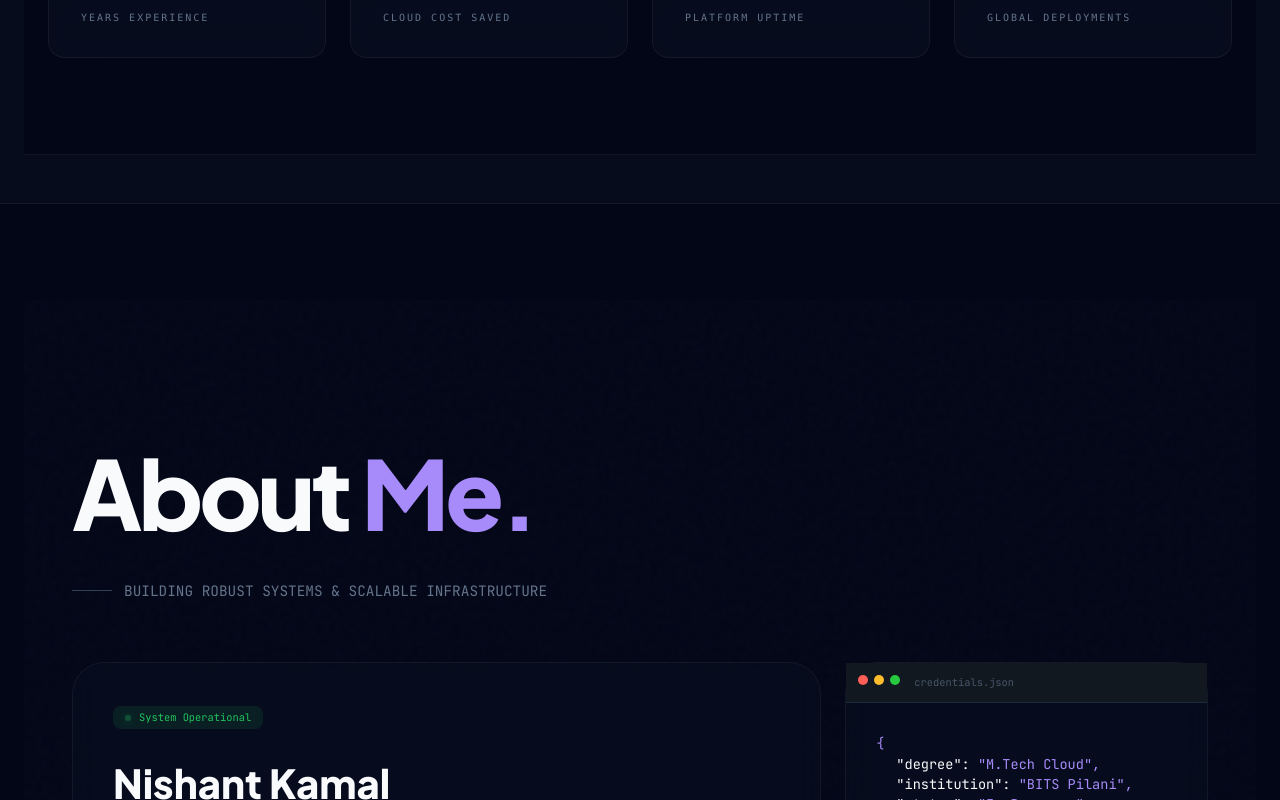
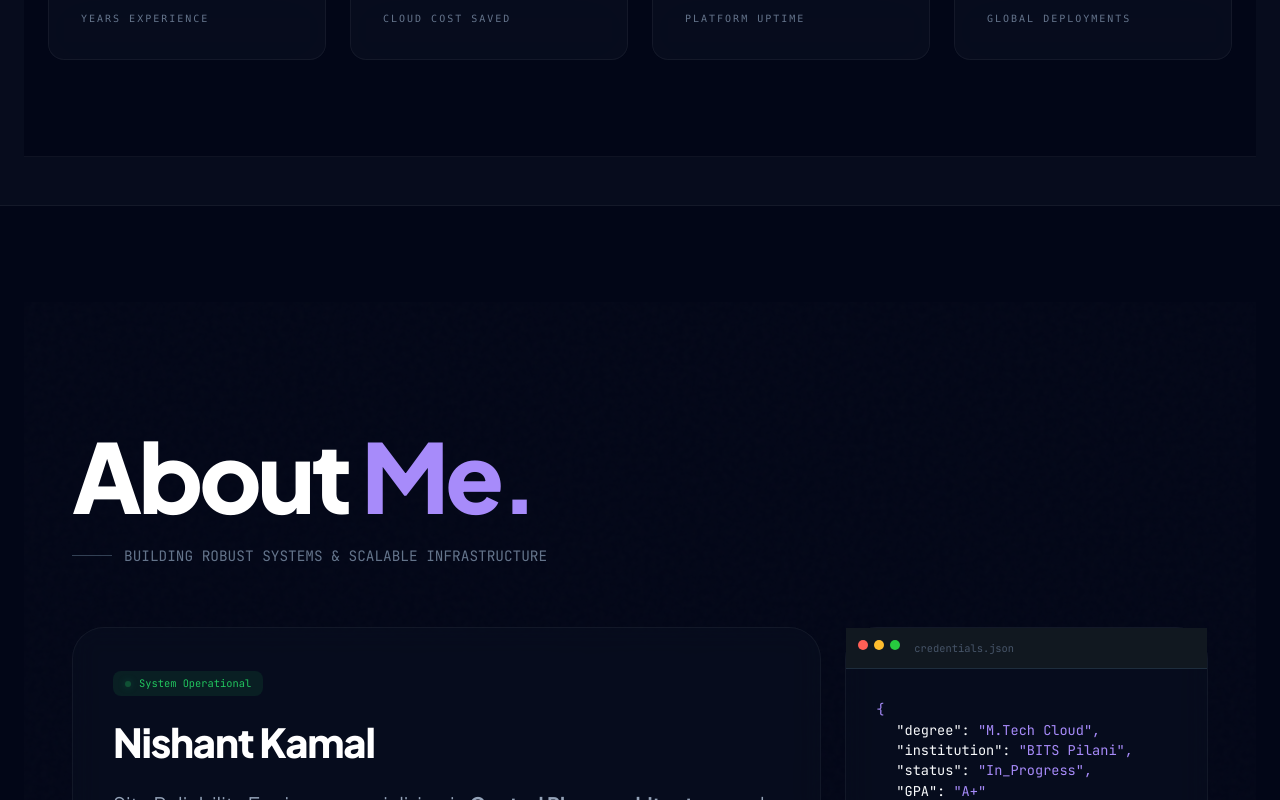
Before and after one commit to nishant-kamal/nishant-portfolio, a Next.js app: page / in a window 1280 px wide. Shown: the part 1490-2290 px from the top of the page. Built offline with nearby package versions, Linux system fonts and the light colour scheme.

Commit message:
Update globals.css

```diff
--- a/app/globals.css
+++ b/app/globals.css
@@ -2,14 +2,24 @@
 @tailwind components;
 @tailwind utilities;
 
-/* FIX: Removed @import for Google Fonts.
-   Next.js layout.js handles this via --font-sans and --font-mono.
+/*
+  NOTE: Google Fonts are intentionally NOT imported here via @import.
+  They are loaded via next/font (Inter + JetBrains Mono) in layout.js,
+  which is the correct Next.js way — avoids duplicate requests and
+  enables font-display: swap automatically.
+
+  All other per-component @import url(...) calls in Hero.js, Skills.js,
+  Projects.js, Education.js, Contact.js, About.js, Navbar.js should
+  be REMOVED. This file is the single source of truth for fonts.
 */
 
+/* ─────────────────────────────────────────────────────────────────────────
+   DESIGN TOKENS (SRE Midnight Theme)
+   ───────────────────────────────────────────────────────────────────────── */
 :root {
   /* Backgrounds */
-  --bg: #020617;
-  --bg-surface: #0f172a;
+  --bg: #020617;                        /* Slate 950 */
+  --bg-surface: #0f172a;                /* Slate 900 */
   --bg-card: rgba(30, 41, 59, 0.4);
   --bg-card-hi: rgba(30, 41, 59, 0.7);
 
@@ -18,51 +28,111 @@
   --border-hi: rgba(255, 255, 255, 0.12);
   --border-lit: rgba(56, 189, 248, 0.3);
 
-  /* Text Colors (Standardized for WCAG AA Contrast) */
-  --text: #f1f5f9;
-  --text-muted: #94a3b8;
-  --text-dim: #64748b;    /* Improved contrast from #475569 */
+  /* Text */
+  --text: #f1f5f9;                      /* Slate 100 */
+  --text-muted: #94a3b8;                /* Slate 400 */
+  --text-dim: #475569;                  /* Slate 600 */
 
   /* Accents */
   --cyan: #38bdf8;
   --cyan-glow: rgba(56, 189, 248, 0.25);
   --purple: #a78bfa;
   --purple-glow: rgba(167, 139, 250, 0.2);
+  --green: #34d399;
+  --orange: #fb923c;
 
-  /* Transitions & Radii */
+  /* Typography — variables reference next/font CSS vars set in layout.js */
+  --font-sans: var(--font-sans, 'Inter', system-ui, -apple-system, sans-serif);
+  --font-mono: var(--font-mono, 'JetBrains Mono', 'Space Mono', monospace);
+
+  /* Easing & Radius */
   --ease: cubic-bezier(0.23, 1, 0.32, 1);
   --radius-lg: 16px;
   --radius-xl: 24px;
 }
 
 /* ─────────────────────────────────────────────────────────────────────────
-   BASE STYLES
+   BASE RESET
    ───────────────────────────────────────────────────────────────────────── */
+*, *::before, *::after {
+  box-sizing: border-box;
+}
+
 html {
   scroll-behavior: smooth;
-  /* Use the CSS variables defined in layout.js */
-  font-family: var(--font-sans);
+  /* Prevent scroll-behavior from fighting with JS-driven smooth scroll */
+  scroll-padding-top: 80px; /* offset for fixed navbar height */
 }
 
 body {
   background: var(--bg);
   color: var(--text);
+  font-family: var(--font-sans);
+  font-size: 16px;
+  line-height: 1.6;
+  overflow-x: hidden;
   -webkit-font-smoothing: antialiased;
   -moz-osx-font-smoothing: grayscale;
+}
+
+/* ─────────────────────────────────────────────────────────────────────────
+   TYPOGRAPHY
+   ───────────────────────────────────────────────────────────────────────── */
+h1, h2, h3, h4 {
+  font-weight: 800;
+  line-height: 1.1;
+  letter-spacing: -0.03em;
+  color: #fff;
+  /* Remove global max-width so headings don't inherit p's 70ch */
+  max-width: none;
+}
+
+h1 { font-size: clamp(2.5rem, 8vw, 4.5rem); }
+h2 { font-size: clamp(2rem, 5vw, 3rem); }
+
+p {
+  color: var(--text-muted);
+  font-size: 1.05rem;
+  max-width: 70ch;
+}
+
+/* Gradient text utility */
+.text-gradient {
+  background: linear-gradient(90deg, var(--cyan), var(--purple));
+  -webkit-background-clip: text;
+  -webkit-text-fill-color: transparent;
+  background-clip: text;             /* Standard property alongside webkit */
 }
 
 /* ─────────────────────────────────────────────────────────────────────────
    REUSABLE COMPONENTS
    ───────────────────────────────────────────────────────────────────────── */
 
-/* Premium Card (Glassmorphism) */
+/* Section label badge — e.g. "01 — PROFILE" */
+.section-label {
+  display: inline-flex;
+  align-items: center;
+  gap: 0.75rem;
+  font-family: var(--font-mono);
+  font-size: 0.75rem;
+  font-weight: 500;
+  letter-spacing: 0.15em;
+  text-transform: uppercase;
+  color: var(--cyan);
+  background: rgba(56, 189, 248, 0.1);
+  padding: 6px 14px;
+  border-radius: 6px;
+  border: 1px solid rgba(56, 189, 248, 0.2);
+}
+
+/* Glassmorphism card */
 .card {
   background: var(--bg-card);
   border: 1px solid var(--border);
   border-radius: var(--radius-lg);
   padding: 2rem;
   backdrop-filter: blur(12px);
-  -webkit-backdrop-filter: blur(12px); /* Safari support */
+  -webkit-backdrop-filter: blur(12px);  /* Safari */
   transition: all 0.4s var(--ease);
 }
 
@@ -73,7 +143,7 @@ body {
   box-shadow: 0 20px 40px -15px rgba(0, 0, 0, 0.5);
 }
 
-/* Tech Tags using Mono font variable */
+/* Tech tag pill */
 .tag {
   font-family: var(--font-mono);
   font-size: 0.75rem;
@@ -82,4 +152,130 @@ body {
   background: rgba(255, 255, 255, 0.03);
   border: 1px solid var(--border);
   color: var(--text-muted);
+  transition: all 0.3s var(--ease);
+  cursor: default;
+  user-select: none;
 }
+
+.tag:hover {
+  border-color: var(--cyan);
+  color: var(--cyan);
+  background: rgba(56, 189, 248, 0.08);
+  transform: scale(1.05);
+}
+
+/* Primary CTA button */
+.btn-premium {
+  display: inline-flex;
+  align-items: center;
+  gap: 0.5rem;
+  font-family: var(--font-mono);
+  font-size: 0.85rem;
+  font-weight: 600;
+  padding: 0.8rem 1.8rem;
+  border-radius: 12px;
+  background: #fff;
+  color: var(--bg);
+  cursor: pointer;
+  border: none;                       /* Prevent browser default button border */
+  text-decoration: none;
+  transition: all 0.3s var(--ease);
+}
+
+.btn-premium:hover {
+  background: var(--cyan);
+  transform: scale(1.02);
+  box-shadow: 0 0 20px var(--cyan-glow);
+}
+
+.btn-premium:focus-visible {
+  outline: 2px solid var(--cyan);
+  outline-offset: 3px;
+}
+
+/* ─────────────────────────────────────────────────────────────────────────
+   FORM ELEMENTS — global baseline so Contact.js inputs are consistent
+   ───────────────────────────────────────────────────────────────────────── */
+textarea {
+  resize: vertical;                   /* Prevent horizontal resize breaking layout */
+  min-height: 120px;
+}
+
+input, textarea {
+  font-family: var(--font-sans);      /* Prevent browser defaulting to serif */
+}
+
+/* ─────────────────────────────────────────────────────────────────────────
+   SCROLLBAR
+   ───────────────────────────────────────────────────────────────────────── */
+::-webkit-scrollbar { width: 8px; }
+::-webkit-scrollbar-track { background: var(--bg); }
+::-webkit-scrollbar-thumb {
+  background: var(--text-dim);
+  border-radius: 10px;
+  border: 2px solid var(--bg);
+}
+::-webkit-scrollbar-thumb:hover {
+  background: #64748b;
+}
+
+/* ─────────────────────────────────────────────────────────────────────────
+   SELECTION
+   ───────────────────────────────────────────────────────────────────────── */
+::selection {
+  background: var(--cyan);
+  color: var(--bg);
+}
+
+/* ─────────────────────────────────────────────────────────────────────────
+   FOCUS ACCESSIBILITY — visible ring for keyboard navigation
+   ───────────────────────────────────────────────────────────────────────── */
+:focus-visible {
+  outline: 2px solid var(--cyan);
+  outline-offset: 3px;
+  border-radius: 4px;
+}
+
+/* ─────────────────────────────────────────────────────────────────────────
+   ANIMATIONS
+   ───────────────────────────────────────────────────────────────────────── */
+.fade-in {
+  opacity: 0;
+  animation: fadeIn 0.8s var(--ease) forwards;
+}
+
+@keyframes fadeIn {
+  from { opacity: 0; transform: translateY(20px); }
+  to   { opacity: 1; transform: translateY(0); }
+}
+
+/* Staggered fade-in delays — use with .fade-in class */
+.fade-in-delay-1 { animation-delay: 0.1s; }
+.fade-in-delay-2 { animation-delay: 0.2s; }
+.fade-in-delay-3 { animation-delay: 0.3s; }
+.fade-in-delay-4 { animation-delay: 0.4s; }
+
+/* Pulse dot (used in Stats, About status badges) */
+@keyframes pulse-dot {
+  0%, 100% { opacity: 1; }
+  50%       { opacity: 0.3; }
+}
+
+.pulse-dot {
+  width: 6px;
+  height: 6px;
+  border-radius: 50%;
+  animation: pulse-dot 2s ease-in-out infinite;
+}
+
+/* ─────────────────────────────────────────────────────────────────────────
+   REDUCED MOTION — respect user OS preference
+   ───────────────────────────────────────────────────────────────────────── */
+@media (prefers-reduced-motion: reduce) {
+  *, *::before, *::after {
+    animation-duration: 0.01ms !important;
+    animation-iteration-count: 1 !important;
+    transition-duration: 0.01ms !important;
+    scroll-behavior: auto !important;
+  }
+}
```
